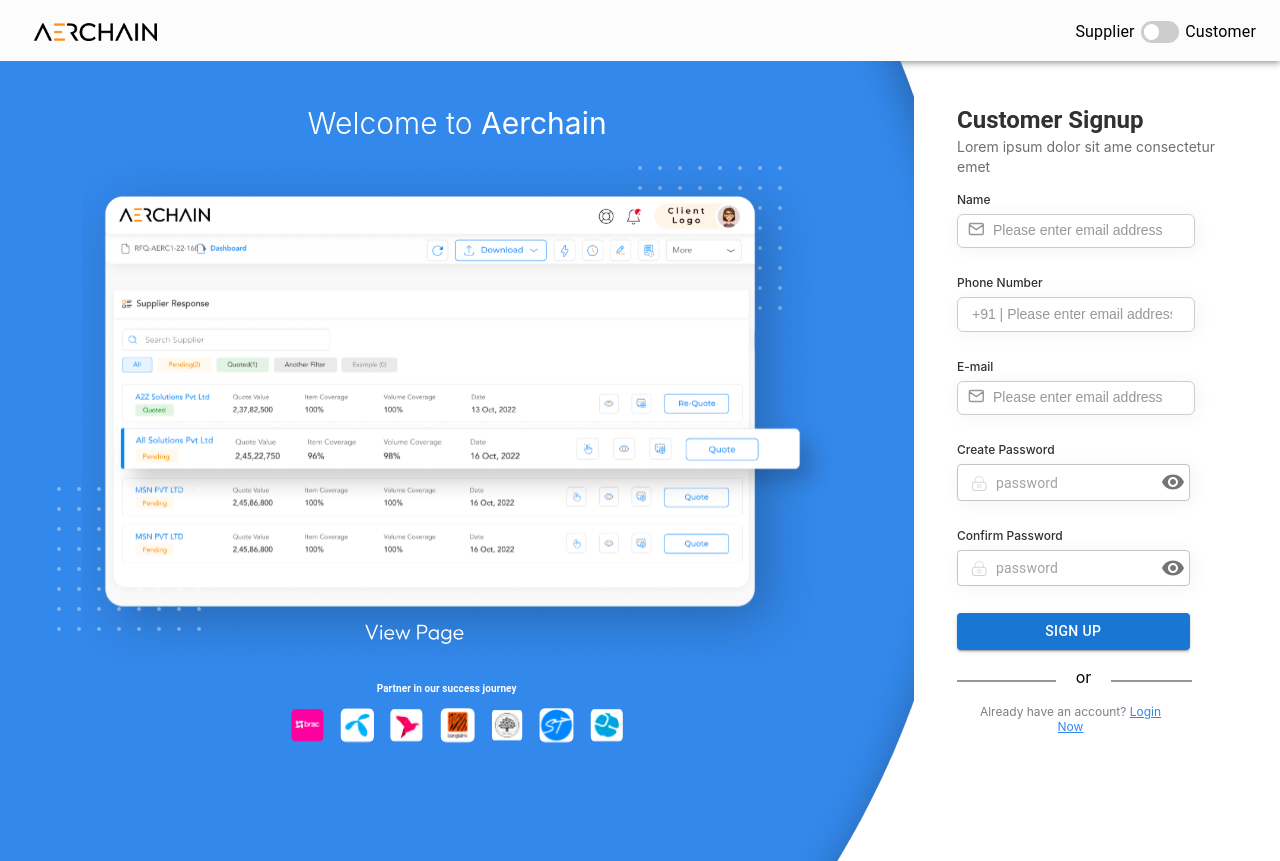
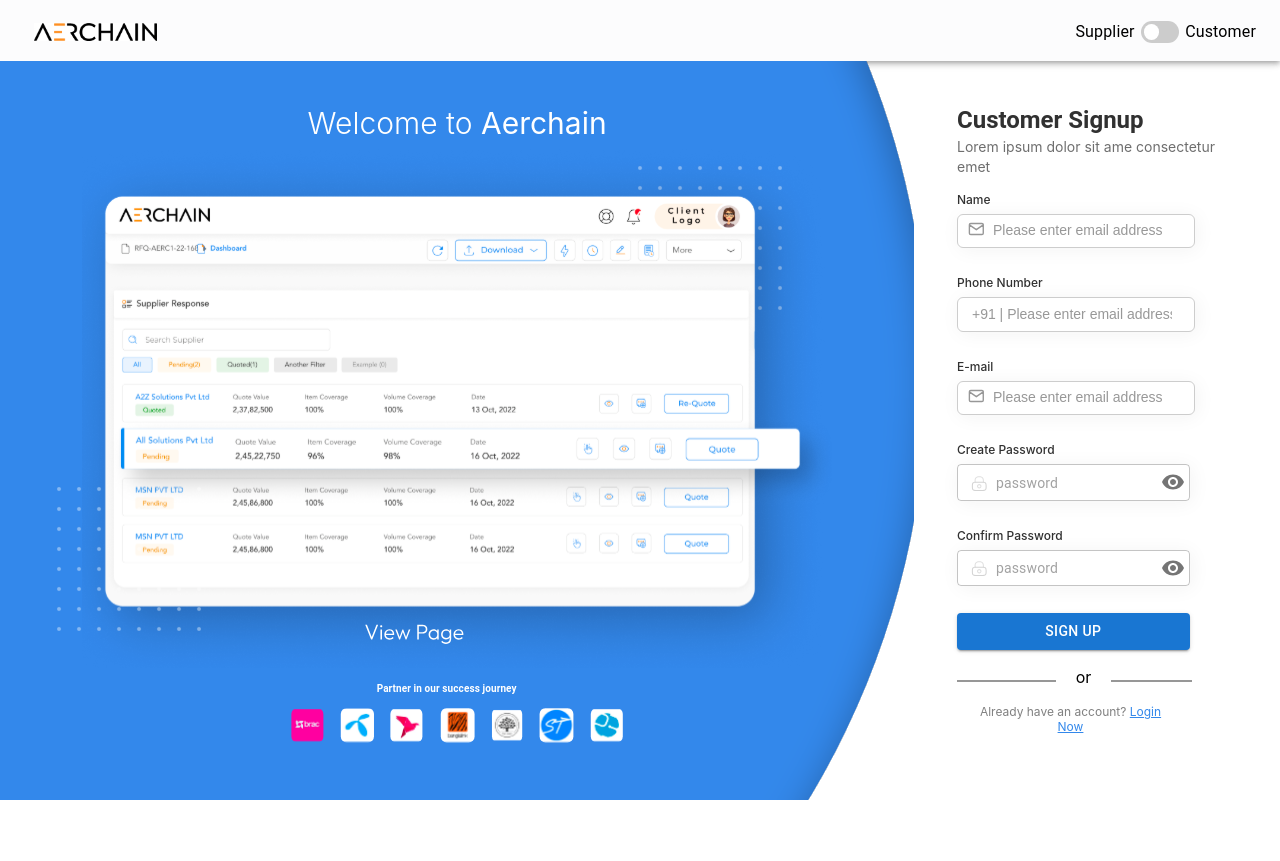
Before and after one commit to Anusha11621/aerchain-login-page, a React (Create React App) app: page / in a window 1280 px wide. After the commit the page ends 800 px from the top, so only its background shows below. Built offline with nearby package versions, Linux system fonts and the light colour scheme.

Commit message:
scroll issue fixed

```diff
--- a/src/App.css
+++ b/src/App.css
@@ -59,7 +59,7 @@
   /* visibility: hidden; */
   position: "static";
   width: 100%;
-  height: 100vh;
+  height: calc(100vh - 61px);
   min-height: 700px;
   background-image: url("./backgroundBlueImage.svg");
   background-repeat: no-repeat;
```
